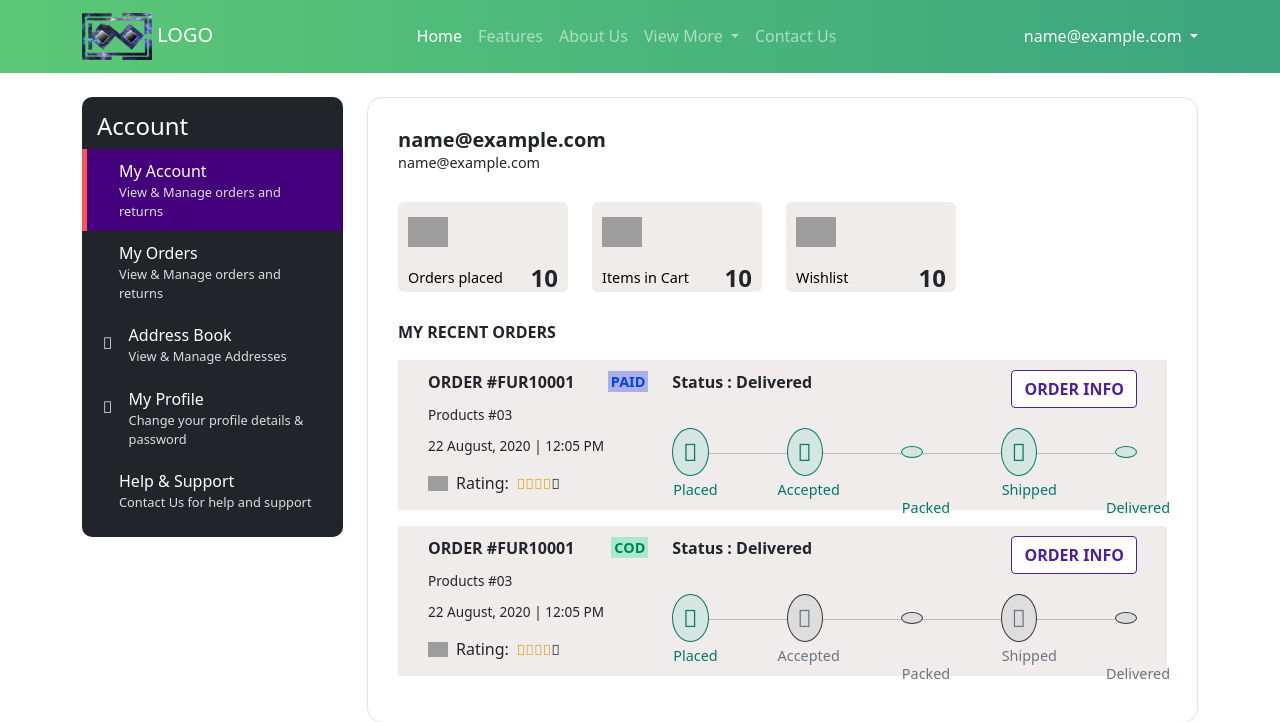
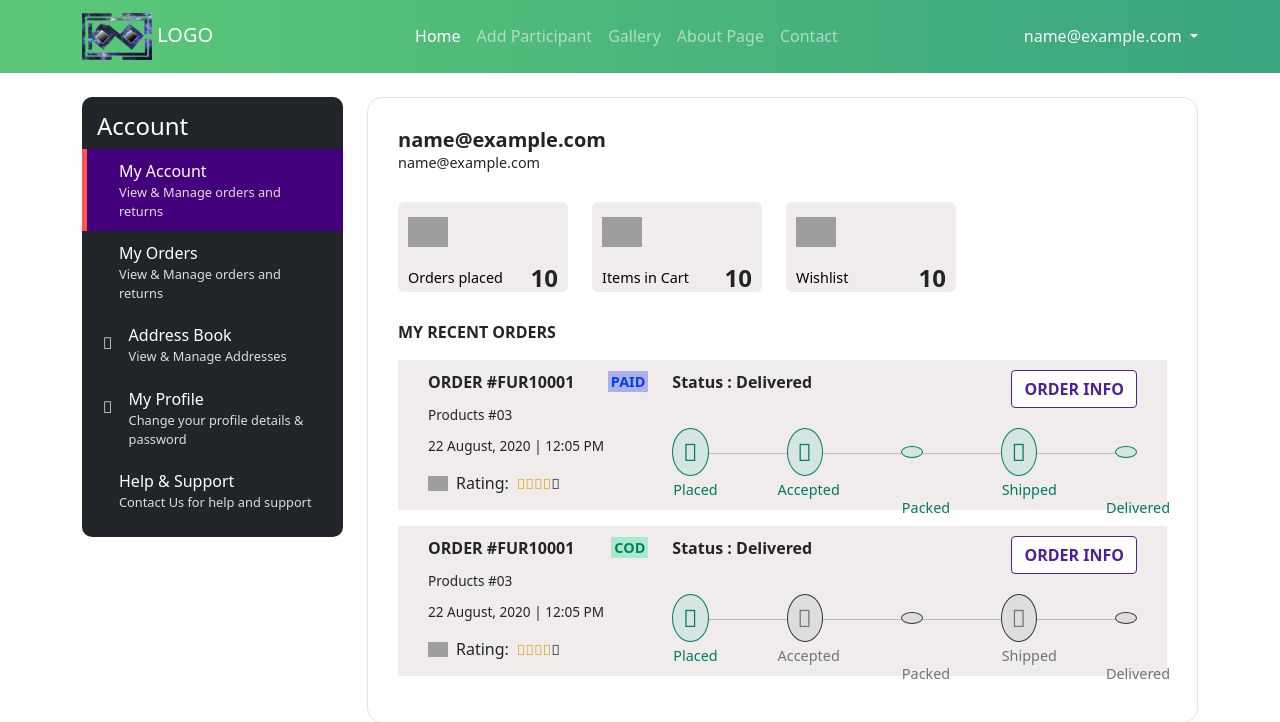
Before and after one commit to prfasuncion/pcbtry, a PHP site: page / in a window 1280 px wide. Shown: the top 722 px of the page. Run offline with PHP 8.4, Linux system fonts and the light colour scheme; the visitor is signed in with stand-in values (Sample User, id 1); grey boxes are pictures that could not be loaded.

Commit message:
Edited landing page

```diff
--- a/landingpage/index.php
+++ b/landingpage/index.php
@@ -28,23 +28,18 @@
                     <a class="nav-link active" href="#">Home</a>
                 </li>
                 <li class="nav-item">
-                    <a class="nav-link" href="#">Features</a>
+                    <a class="nav-link" href="#">Add Participant</a>
                 </li>
                 <li class="nav-item">
-                    <a class="nav-link" href="#">About Us</a>
+                    <a class="nav-link" href="#">Gallery</a>
                 </li>
                 <li class="nav-item dropdown">
-                    <a class="nav-link dropdown-toggle" href="#" id="navbarDropdownMenuLink" role="button" data-bs-toggle="dropdown" aria-expanded="false">
-                        View More
+                    <a class="nav-link" href="#">
+                        About Page
                     </a>
-                    <ul class="dropdown-menu" aria-labelledby="navbarDropdownMenuLink">
-                        <li><a class="dropdown-item" href="#">Web Development</a></li>
-                        <li><a class="dropdown-item" href="#">Web Designing</a></li>
-                        <li><a class="dropdown-item" href="#">Android Development</a></li>
-                    </ul>
                 </li>
                 <li class="nav-item">
-                    <a class="nav-link" href="#">Contact Us</a>
+                    <a class="nav-link" href="#">Contact</a>
                 </li>
             </ul>
                 <div class="btn-group float-end">
```
